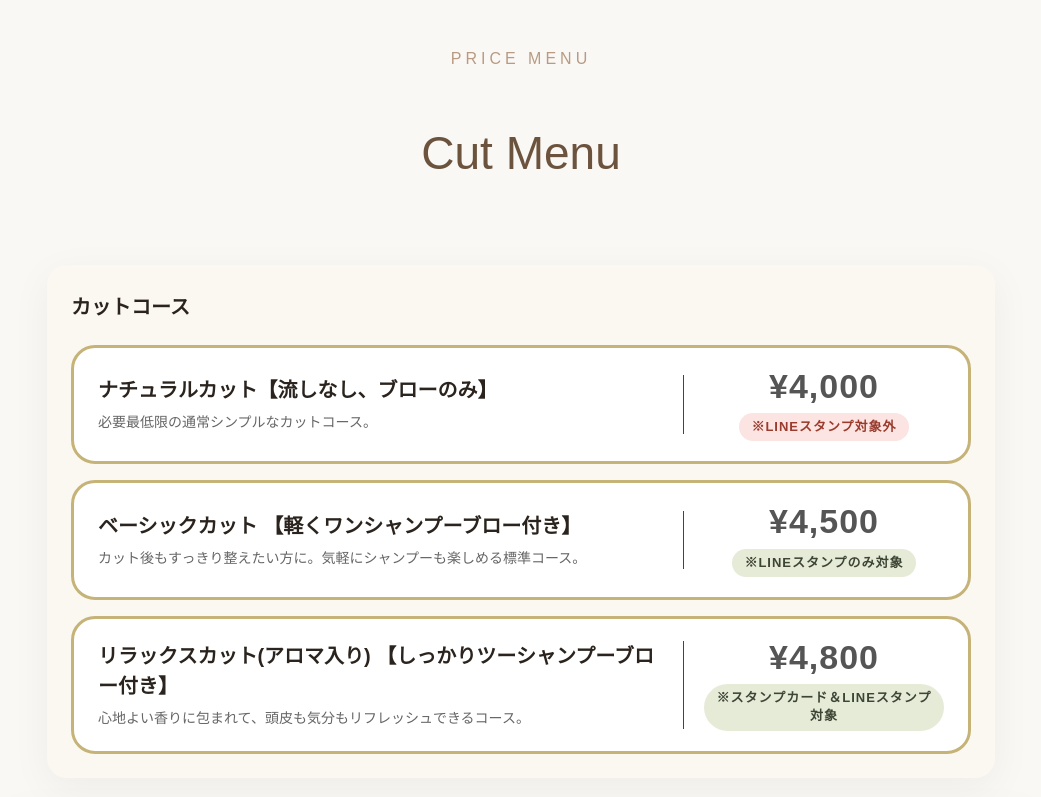
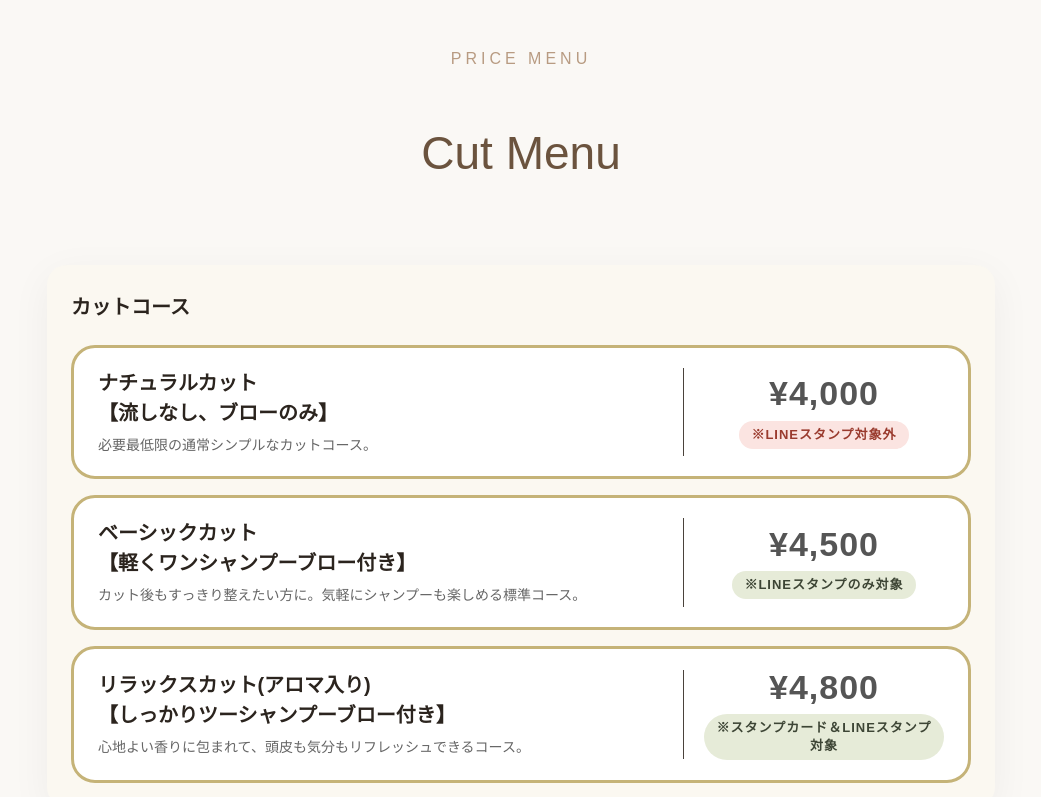
Before and after one commit to choco69papa/top, a plain HTML site: page menu/cut.html in a window 1280 px wide. Shown: the part 1861-2658 px from the top of the page, without its empty margins (119-1160 px from the left). Drawn offline with Linux system fonts and the light colour scheme.

Commit message:
Update cut.html

```diff
--- a/menu/cut.html
+++ b/menu/cut.html
@@ -207,7 +207,7 @@ alt="カウンセリング">
 
     <div class="price-item">
         <div class="cut-info">
-            <strong>ナチュラルカット【流しなし、ブローのみ】</strong>
+            <strong>ナチュラルカット<br />【流しなし、ブローのみ】</strong>
             <p class="cut-desc">必要最低限の通常シンプルなカットコース。</p>
         </div>
         <div class="cut-price-box">
@@ -218,7 +218,7 @@ alt="カウンセリング">
 
     <div class="price-item">
         <div class="cut-info">
-            <strong>ベーシックカット 【軽くワンシャンプーブロー付き】</strong>
+            <strong>ベーシックカット<br />【軽くワンシャンプーブロー付き】</strong>
             <p class="cut-desc">カット後もすっきり整えたい方に。気軽にシャンプーも楽しめる標準コース。</p>
         </div>
         <div class="cut-price-box">
@@ -229,7 +229,7 @@ alt="カウンセリング">
 
     <div class="price-item">
         <div class="cut-info">
-            <strong>リラックスカット(アロマ入り) 【しっかりツーシャンプーブロー付き】</strong>
+            <strong>リラックスカット(アロマ入り)<br />【しっかりツーシャンプーブロー付き】</strong>
             <p class="cut-desc">心地よい香りに包まれて、頭皮も気分もリフレッシュできるコース。</p>
         </div>
         <div class="cut-price-box">
```
